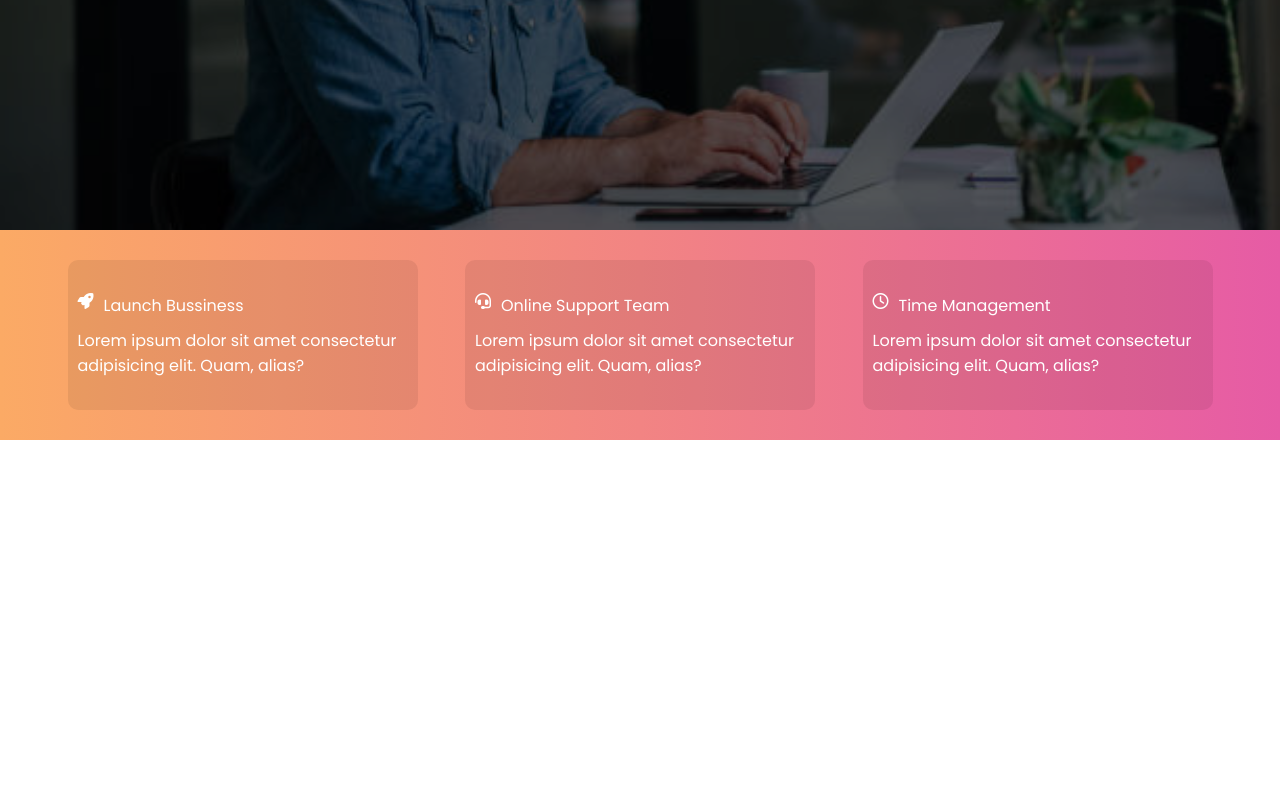
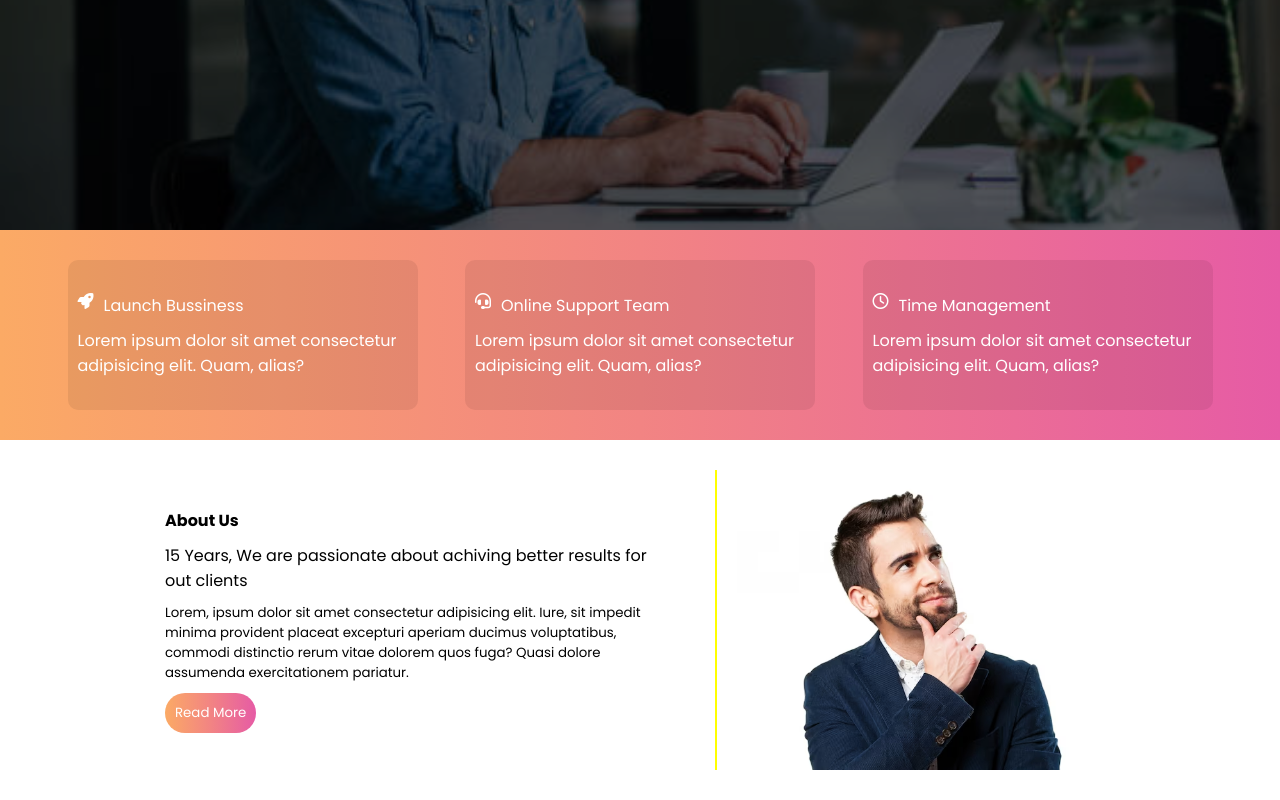
Before and after one commit to KalyanKodes/CodSoft-LandingPage, a plain HTML site: page index.html in a window 1280 px wide. Shown: the part 550-1350 px from the top of the page. Before the commit the page ends 990 px from the top, so only its background shows below. Drawn offline with nearby package versions, Linux system fonts and the light colour scheme.

Commit message:
Added Abouus

```diff
--- /dev/null
+++ b/aboutus.css
@@ -0,0 +1,44 @@
+/* Importing Google Font */
+@import url("https://fonts.googleapis.com/css2?family=Poppins:wght@100;200;300;400;500;600;700;800;900&display=swap");
+
+/* Global CSS Reset */
+*{
+    margin: 0;
+    padding: 0;
+    box-sizing: border-box;
+    font-family: "Poppins";
+}
+body{
+
+    overflow-x: hidden;
+}
+
+
+.aboutus-article{
+    margin: 30px 0;
+    /* width: 100%; */
+    display: flex;
+    justify-content: center;
+    align-items: center;
+    gap: 50px;
+    flex-wrap: wrap-reverse;
+}
+
+.aboutus-article :nth-child(1){
+    min-width: 200px;
+    width: 500px;
+    display: flex;
+    flex-direction: column;
+    align-items: start;
+    font-size: 1em;
+    gap: 10px;
+}
+
+.aboutus-article :nth-child(2) div{
+    width: 400px;
+    height: 300px;
+    background: url(./Assests/serious-man-thinking_1149-1328.avif) no-repeat;
+    background-size: cover;
+    background-position: top;
+    border-left: 2px solid yellow;
+}
--- a/banner.css
+++ b/banner.css
@@ -14,7 +14,8 @@
 
 main{
     /* width: 100%; */
-    background-color: yellow;
+    /* overflow: hidden; */
+    /* background-color: yellow; */
 }
 
 
@@ -55,7 +56,7 @@ main{
     font-size: 1.1em;
 
 }
-.banner-article section div button{
+.banner-article section div button , .aboutus-article :nth-child(1) button{
     padding: 10px;
     cursor: pointer;
     border-radius: 20px;
@@ -70,8 +71,9 @@ main{
     background-color: unset;
     border: 1px solid #FFF;
 }
-.banner-article section div :nth-child(1){
-    background-color: rgba(115, 115, 219, 0.61);
+.banner-article section div :nth-child(1) , .aboutus-article :nth-child(1) button{
+    /* background-color: rgba(115, 115, 219, 0.61); */
+    background-image: linear-gradient(to right , #FBAA65 , #F28483 , #E65BA5);
 }
 
 .services-article {
--- a/index.html
+++ b/index.html
@@ -9,6 +9,7 @@
     <!-- Link to external CSS files -->
     <link rel="stylesheet" href="headerStyles.css" />
     <link rel="stylesheet" href="banner.css" />
+    <link rel="stylesheet" href="aboutus.css" />
     <link href='https://unpkg.com/boxicons@2.1.4/css/boxicons.min.css' rel='stylesheet'>
     <link rel="stylesheet" href="https://cdnjs.cloudflare.com/ajax/libs/font-awesome/6.5.1/css/all.min.css" integrity="sha512-DTOQO9RWCH3ppGqcWaEA1BIZOC6xxalwEsw9c2QQeAIftl+Vegovlnee1c9QX4TctnWMn13TZye+giMm8e2LwA==" crossorigin="anonymous" referrerpolicy="no-referrer" />
   </head>
@@ -60,7 +61,7 @@
           </section>
       </article>
 
-      <article class="services-article">
+      <article class="services-article" id="services">
         <section>
           <div>
             <i class="fa-solid fa-rocket"></i>
@@ -85,6 +86,19 @@
         </section>
       </article>
 
+
+
+      <article class="aboutus-article">
+        <section>
+          <h1>About Us</h1>
+          <p>15 Years, We are passionate about achiving better results for out clients</p>
+          <small>Lorem, ipsum dolor sit amet consectetur adipisicing elit. Iure, sit impedit minima provident placeat excepturi aperiam ducimus voluptatibus, commodi distinctio rerum vitae dolorem quos fuga? Quasi dolore assumenda exercitationem pariatur.</small>
+          <button>Read More</button>
+        </section>
+        <section>
+          <div></div>
+        </section>
+      </article>
     </main>
 
     <!-- JavaScript file for handling navigation functionality -->
```
Also changed, not shown: Assests/serious-man-thinking_1149-1328.avif (added).
